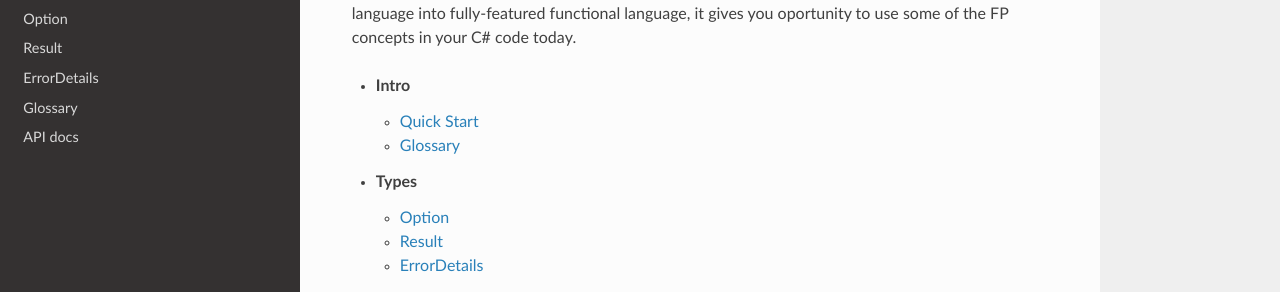
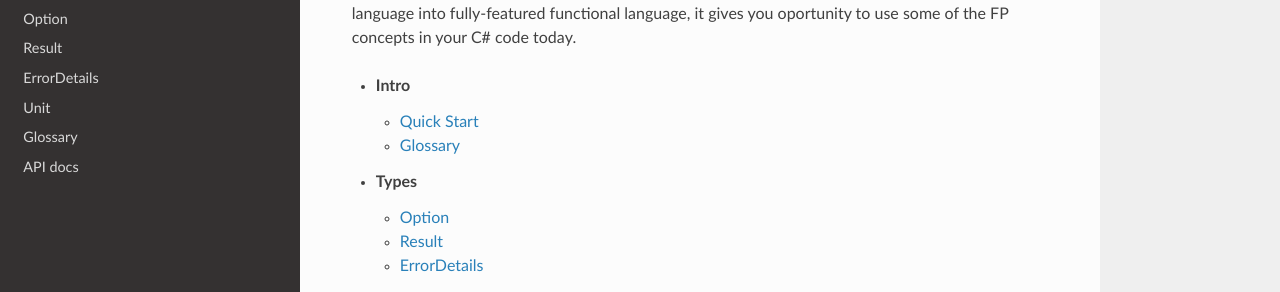
Before and after one commit to MonacsLib/Monacs.Docs, an MkDocs documentation site: the page built from docs/index.md, in a window 1280 px wide. Shown: the part 206-498 px from the top of the page. Built offline with MkDocs 1.6.1, drawn with Linux system fonts in a browser that asks for light colours; nearby versions of some CDN libraries; old or Windows-style settings are respelled for this version of MkDocs.

Commit message:
Link unit docs

```diff
--- a/mkdocs.yml
+++ b/mkdocs.yml
@@ -12,6 +12,7 @@ pages:
     - Option: option.md
     - Result: result.md
     - ErrorDetails: errors.md
+    - Unit: unit.md
   - Glossary: glossary.md
   - API docs: apidoc.md
 
```
